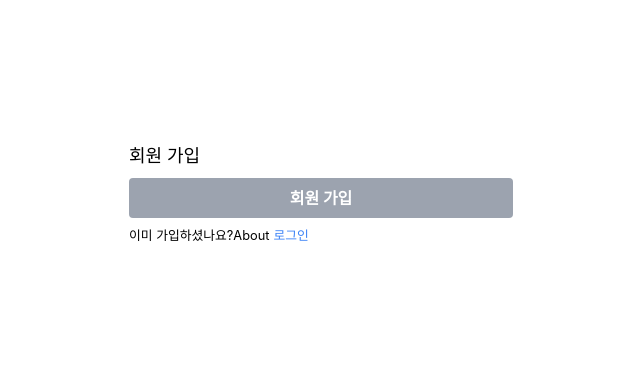
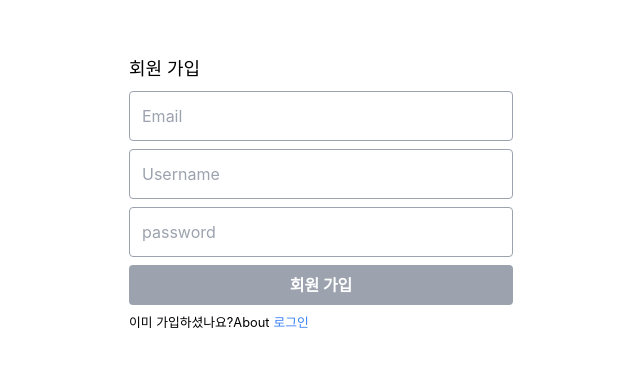
Before and after one commit to h1jun/reddit-clone-app, a Next.js app in the folder client/: page /register in a window 1280 px wide. Shown: the part 206-572 px from the top of the page, without its empty margins (319-959 px from the left). Built offline with nearby package versions, Linux system fonts and the light colour scheme; no server answers.

Commit message:
Add 회원가입 요청 전송(client)

```diff
--- a/client/package.json
+++ b/client/package.json
@@ -9,6 +9,7 @@
     "lint": "next lint"
   },
   "dependencies": {
+    "axios": "^0.27.2",
     "classnames": "^2.3.2",
     "next": "12.3.1",
     "react": "18.2.0",
--- a/client/src/pages/_app.tsx
+++ b/client/src/pages/_app.tsx
@@ -1,8 +1,10 @@
-import '../styles/globals.css'
-import type { AppProps } from 'next/app'
+import "../styles/globals.css";
+import type { AppProps } from "next/app";
+import Axios from "axios";
 
 function MyApp({ Component, pageProps }: AppProps) {
-  return <Component {...pageProps} />
+  Axios.defaults.baseURL = process.env.NEXT_PUBLIC_SERVER_BASE_URL + "/api";
+  return <Component {...pageProps} />;
 }
 
-export default MyApp
+export default MyApp;
--- a/client/src/pages/register.tsx
+++ b/client/src/pages/register.tsx
@@ -1,13 +1,59 @@
 import Link from "next/link";
-import React from "react";
+import React, { FormEvent, useState } from "react";
+import InputGroup from "../components/inputGroup";
+import axios from "axios";
+import { useRouter } from "next/router";
 
-const register = () => {
+const Register = () => {
+  const [email, setEmail] = useState<string>("");
+  const [username, setUsername] = useState<string>("");
+  const [password, setPassword] = useState<string>("");
+  const [errors, setErrors] = useState<any>({});
+
+  let router = useRouter();
+
+  const handleSubmit = async (event: FormEvent) => {
+    event.preventDefault();
+
+    try {
+      const res = await axios.post("/auth/register", {
+        // key와 value과 동일하면 생략 가능(email: email)
+        email,
+        username,
+        password,
+      });
+
+      console.log("res", res);
+      router.push("/login"); //login 페이지로 이동
+    } catch (error: any) {
+      console.log("error", error);
+      setErrors(error.response.data || {});
+    }
+  };
   return (
     <div className="bg-white">
       <div className="flex flex-col items-center justify-center h-screen p-6">
         <div className="w-10/12 mx-auto md:w-96">
           <h1 className="mb-2 text-lg font-medium">회원 가입</h1>
-          <form>
+          <form onSubmit={handleSubmit}>
+            <InputGroup
+              placeholder="Email"
+              value={email}
+              setValue={setEmail}
+              error={errors.email}
+            />
+            <InputGroup
+              placeholder="Username"
+              value={username}
+              setValue={setUsername}
+              error={errors.username}
+            />
+            <InputGroup
+              placeholder="password"
+              value={password}
+              setValue={setPassword}
+              error={errors.password}
+            />
             <button className="w-full py-2 mb-1 text-cs font-bold text-white uppercaser bg-gray-400 border-gray-400 rounded">
               회원 가입
             </button>
@@ -24,4 +70,4 @@ const register = () => {
   );
 };
 
-export default register;
+export default Register;
```
Also changed, not shown: 1 other file (tests, documents, lock files or other folders).
